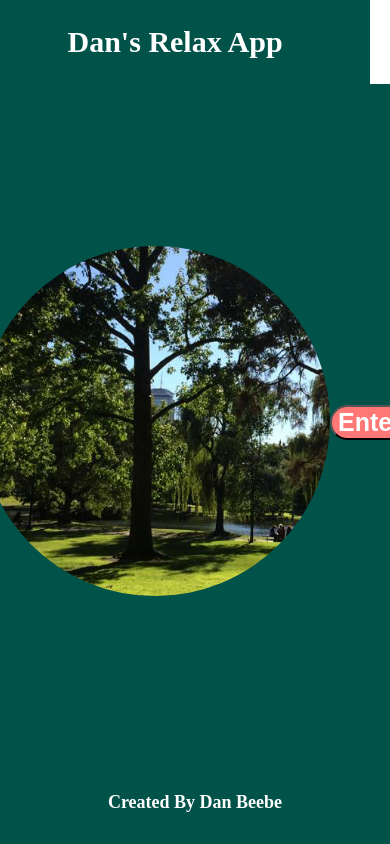
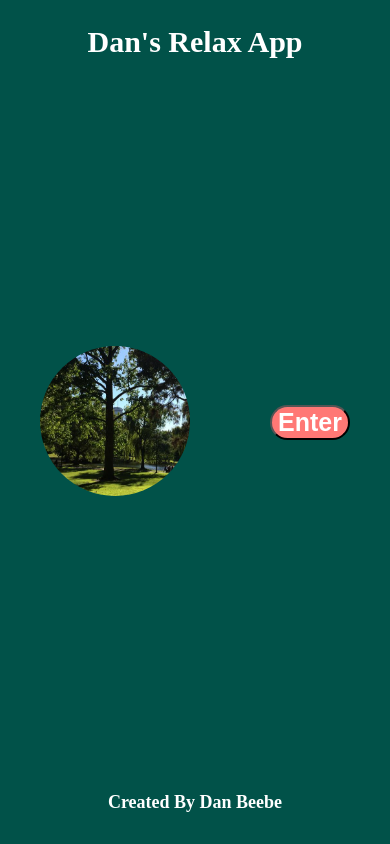
Before and after one commit to danielwbeebe/Relaxation-App, a React (Create React App) app: page / in a window 390 px wide. Built offline with nearby package versions, Linux system fonts and the light colour scheme.

Commit message:
edit welcome page for smaller screens

```diff
--- a/src/App.css
+++ b/src/App.css
@@ -307,6 +307,12 @@ a:hover {
 /*reactive design for smaller screens*/
 @media (max-width: 800px) {
 
+  .welcome-left img {
+    border-radius: 50%;
+    width: 150px;
+    height: 150px;
+  }
+
   .enter-garden img, .enter-park img, .enter-beach img {
     border-radius: 50%;
     width: 100px;
```
